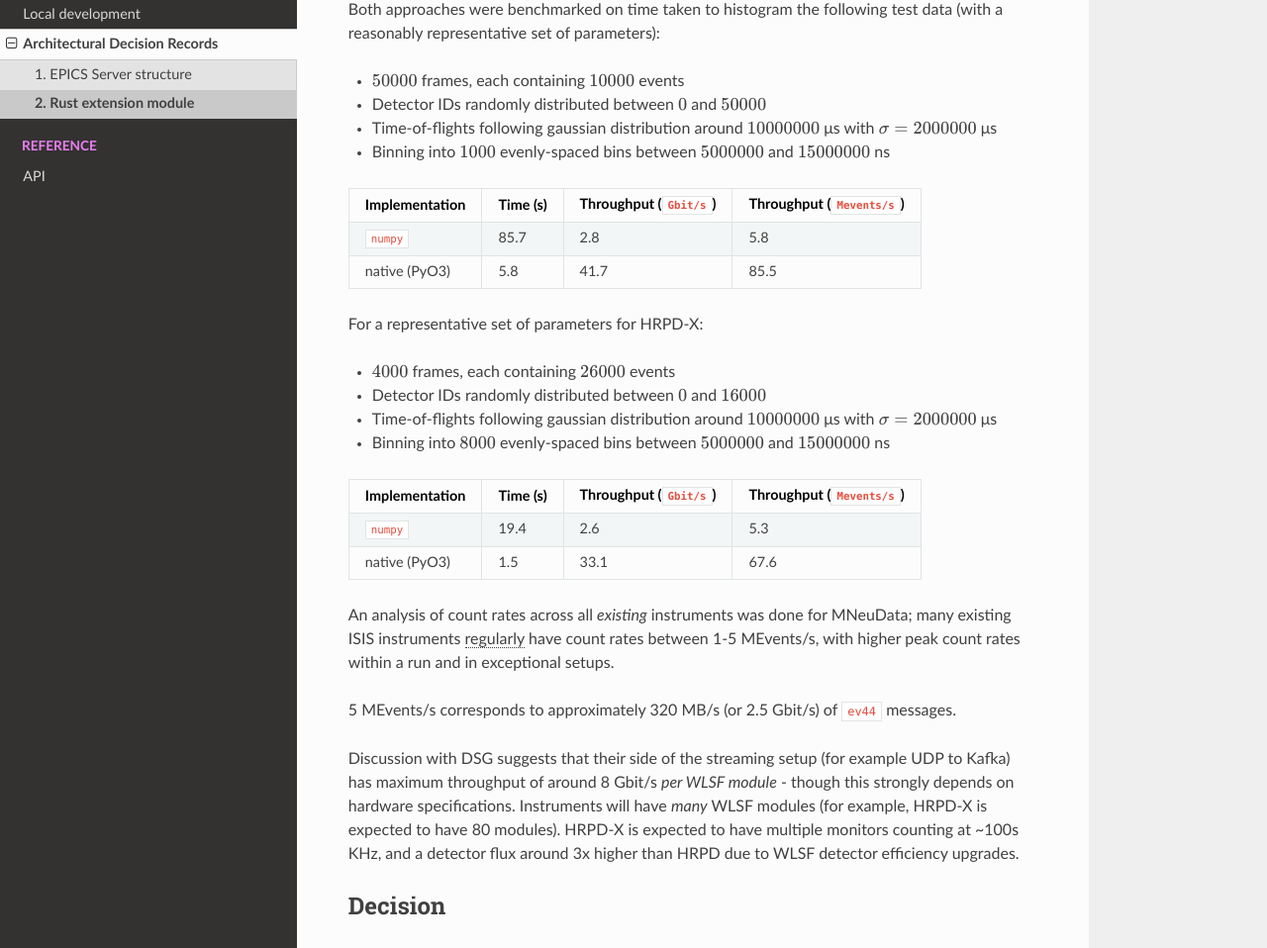
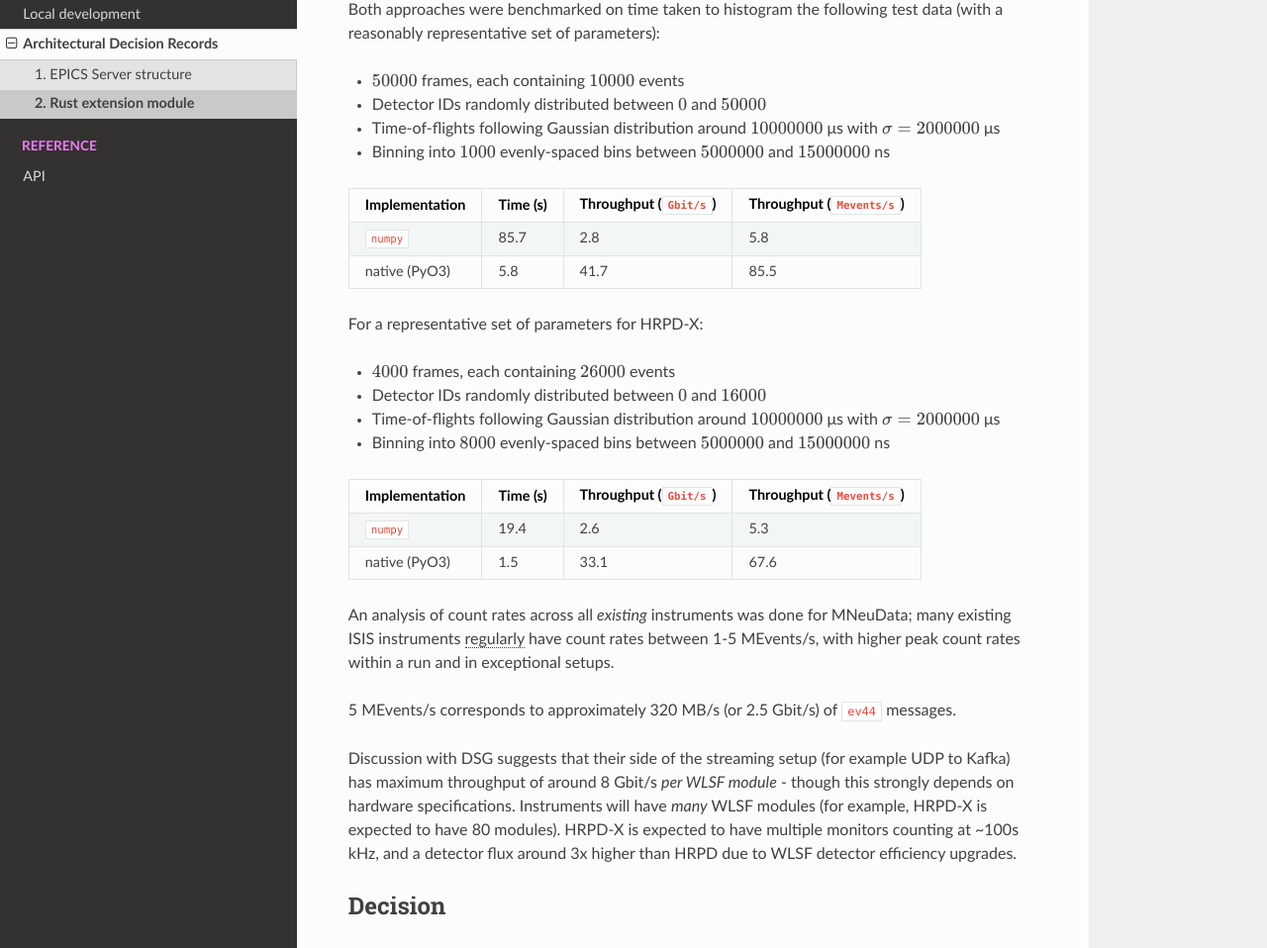
Before and after one commit to ISISComputingGroup/kafka_dae_diagnostics, a Sphinx documentation site: the page built from doc/architectural_decision_records/002_python_rust.md, in a window 1280 px wide and 1400 px high, scrolled down 648 px. Shown: the part 138-1096 px from the top of the window at 99% size. Built offline with Sphinx 7.4.7 and the Read the Docs theme 3.1.0, drawn with Linux system fonts in a browser that asks for light colours.

```diff
--- a/doc/architectural_decision_records/002_python_rust.md
+++ b/doc/architectural_decision_records/002_python_rust.md
@@ -28,7 +28,7 @@ Both approaches were benchmarked on time taken to histogram the following test d
 representative set of parameters):
 - {math}`50000` frames, each containing {math}`10000` events
 - Detector IDs randomly distributed between {math}`0` and {math}`50000`
-- Time-of-flights following gaussian distribution around {math}`10000000` μs with {math}`σ = 2000000` μs
+- Time-of-flights following Gaussian distribution around {math}`10000000` μs with {math}`σ = 2000000` μs
 - Binning into {math}`1000` evenly-spaced bins between {math}`5000000` and {math}`15000000` ns
 
 | Implementation | Time (s) | Throughput (`Gbit/s`) | Throughput (`Mevents/s`) |
@@ -39,7 +39,7 @@ representative set of parameters):
 For a representative set of parameters for HRPD-X:
 - {math}`4000` frames, each containing {math}`26000` events
 - Detector IDs randomly distributed between {math}`0` and {math}`16000`
-- Time-of-flights following gaussian distribution around {math}`10000000` μs with {math}`σ = 2000000` μs
+- Time-of-flights following Gaussian distribution around {math}`10000000` μs with {math}`σ = 2000000` μs
 - Binning into {math}`8000` evenly-spaced bins between {math}`5000000` and {math}`15000000` ns
 
 | Implementation | Time (s) | Throughput (`Gbit/s`) | Throughput (`Mevents/s`) |
@@ -56,7 +56,7 @@ between 1-5 MEvents/s, with higher peak count rates within a run and in exceptio
 Discussion with DSG suggests that their side of the streaming setup (for example UDP to Kafka) has maximum
 throughput of around 8 Gbit/s *per WLSF module* - though this strongly depends on hardware specifications.
 Instruments will have _many_ WLSF modules (for example, HRPD-X is expected to have 80 modules).
-HRPD-X is expected to have multiple monitors counting at ~100s KHz, and a detector flux around 3x higher than
+HRPD-X is expected to have multiple monitors counting at ~100s kHz, and a detector flux around 3x higher than
 HRPD due to WLSF detector efficiency upgrades.
 
 ## Decision
```
Also changed, not shown: doc/architectural_decision_records/001_server_structure.md (+1 -1 lines), doc/spelling_wordlist.txt (+22 -0 lines), 4 other files.
